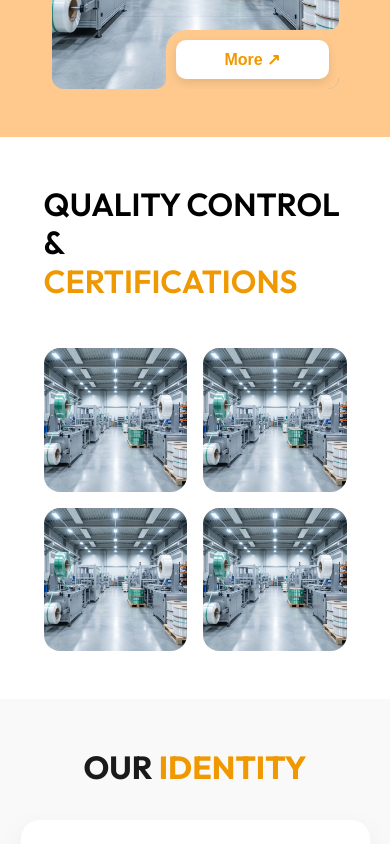
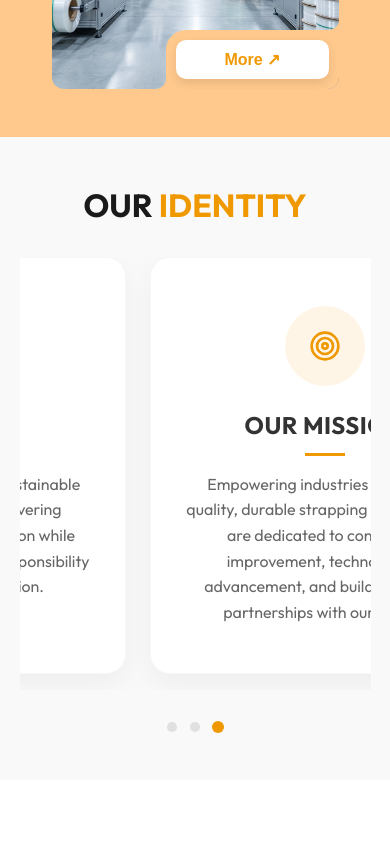
Before and after one commit to trivonotech/KARAM-PET---STRAP-INDUSTRIES, a Next.js app: page / in a window 390 px wide. Shown: the part 2480-3324 px from the top of the page. Built offline with nearby package versions, Linux system fonts and the light colour scheme; no server answers; the database is empty.

Commit message:
feat: implement responsive auto-swiping VisionMission carousel with pagination, refine mobile styles for WhyChooseUs and ContactUs, and remove QualityControl.

```diff
--- a/src/app/page.tsx
+++ b/src/app/page.tsx
@@ -21,7 +21,7 @@ export default function Home() {
         <About />
         <Industries />
         <Products />
-        <QualityControl />
+
         <VisionMission />
         <Catalogue />
         <WhyChooseUs />
--- a/src/components/ContactUs.module.css
+++ b/src/components/ContactUs.module.css
@@ -208,20 +208,24 @@
 @media (max-width: 900px) {
     .formSectionWrapper {
         justify-content: center;
-        padding: 1.5rem;
+        padding: 1rem;
+        /* Reduce padding to give form more width */
     }
 
     .contactSection {
-        padding: 3rem 0;
+        padding: 1rem 0;
+        /* Reduced top/bottom padding */
     }
 
     .formCard {
-        background: #fff;
-        /* Restore solid bg */
+        background: #ffffff !important;
+        /* Restore solid bg override */
         max-width: 100%;
-        padding: 1.5rem;
-        border-radius: 16px;
-        box-shadow: none;
+        padding: 1.5rem 1rem;
+        /* Reduced internal padding */
+        border-radius: 12px;
+        box-shadow: 0 4px 20px rgba(0, 0, 0, 0.1);
+        /* Add shadow for depth */
     }
 
     .cardShape {
@@ -237,6 +241,26 @@
         border-radius: 8px;
         padding: 1rem;
     }
+
+    .input,
+    .textarea {
+        padding: 0.6rem;
+        /* Slightly compacted */
+    }
+
+    .formGrid {
+        gap: 0.8rem;
+        margin-bottom: 0.8rem;
+    }
+
+    .formGroup {
+        gap: 0.3rem;
+    }
+
+    .heading {
+        margin-bottom: 1rem;
+        font-size: 2.2rem;
+    }
 }
 
 @media (max-width: 600px) {
--- a/src/components/VisionMission.module.css
+++ b/src/components/VisionMission.module.css
@@ -101,8 +101,26 @@
     transition: width 0.3s ease;
 }
 
-.card:hover .cardTitle::after {
-    width: 60px;
+/* Dots Pagination */
+.dotsContainer {
+    display: none;
+    justify-content: center;
+    gap: 0.8rem;
+    margin-top: 2rem;
+}
+
+.dot {
+    width: 10px;
+    height: 10px;
+    border-radius: 50%;
+    background-color: #e0e0e0;
+    cursor: pointer;
+    transition: all 0.3s ease;
+}
+
+.activeDot {
+    background-color: var(--primary);
+    transform: scale(1.2);
 }
 
 @media (max-width: 1024px) {
@@ -117,8 +135,28 @@
     }
 
     .grid {
-        grid-template-columns: 1fr;
-        gap: 2rem;
+        display: flex;
+        overflow-x: auto;
+        scroll-snap-type: x mandatory;
+        gap: 1.5rem;
+        padding-bottom: 1rem;
+        /* Hide scrollbar */
+        scrollbar-width: none;
+        -ms-overflow-style: none;
+        scroll-behavior: smooth;
+    }
+
+    .grid::-webkit-scrollbar {
+        display: none;
+    }
+
+    .card {
+        min-width: 100%;
+        scroll-snap-align: center;
+    }
+
+    .dotsContainer {
+        display: flex;
     }
 
     .section {
--- a/src/components/VisionMission.tsx
+++ b/src/components/VisionMission.tsx
@@ -1,7 +1,47 @@
-import React from 'react';
+"use client";
+import React, { useState, useRef, useEffect } from 'react';
 import styles from './VisionMission.module.css';
 
 const VisionMission = () => {
+    const [activeCard, setActiveCard] = useState(0);
+    const scrollRef = useRef<HTMLDivElement>(null);
+
+    // Auto-swipe functionality
+    useEffect(() => {
+        const interval = setInterval(() => {
+            // Only auto-swipe on mobile where grid is a flex container (overflowing)
+            // We can check this by seeing if scrollWidth > clientWidth
+            if (scrollRef.current && scrollRef.current.scrollWidth > scrollRef.current.clientWidth) {
+                const nextCard = (activeCard + 1) % 3; // Cycle through 0, 1, 2
+                scrollToCard(nextCard);
+            }
+        }, 3000); // Swipe every 3 seconds
+
+        return () => clearInterval(interval);
+    }, [activeCard]);
+
+    const handleScroll = () => {
+        if (scrollRef.current) {
+            const scrollLeft = scrollRef.current.scrollLeft;
+            const cardWidth = scrollRef.current.clientWidth;
+            const newActiveCard = Math.round(scrollLeft / cardWidth);
+            if (newActiveCard !== activeCard) {
+                setActiveCard(newActiveCard);
+            }
+        }
+    };
+
+    const scrollToCard = (index: number) => {
+        if (scrollRef.current) {
+            const cardWidth = scrollRef.current.clientWidth;
+            scrollRef.current.scrollTo({
+                left: index * cardWidth,
+                behavior: 'smooth'
+            });
+            setActiveCard(index);
+        }
+    };
+
     return (
         <section className={styles.section}>
             <div className={styles.container}>
@@ -11,7 +51,11 @@ const VisionMission = () => {
                     </h2>
                 </div>
 
-                <div className={styles.grid}>
+                <div
+                    className={styles.grid}
+                    ref={scrollRef}
+                    onScroll={handleScroll}
+                >
                     {/* Vision Card */}
                     <div className={styles.card}>
                         <div className={styles.iconWrapper}>
@@ -57,6 +101,17 @@ const VisionMission = () => {
                         </p>
                     </div>
                 </div>
+
+                {/* Pagination Dots */}
+                <div className={styles.dotsContainer}>
+                    {[0, 1, 2].map((index) => (
+                        <div
+                            key={index}
+                            className={`${styles.dot} ${activeCard === index ? styles.activeDot : ''}`}
+                            onClick={() => scrollToCard(index)}
+                        />
+                    ))}
+                </div>
             </div>
         </section>
     );
--- a/src/components/WhyChooseUs.module.css
+++ b/src/components/WhyChooseUs.module.css
@@ -80,14 +80,20 @@
 
 @media (max-width: 600px) {
     .featureGrid {
-        grid-template-columns: 1fr;
-        gap: 1.5rem;
+        grid-template-columns: repeat(2, 1fr);
+        gap: 1rem;
     }
 
     .featureCard {
-        aspect-ratio: 4/3;
-        /* Slightly taller than 16/9 for better text fit */
+        aspect-ratio: 3/4;
         width: 100%;
+    }
+
+    .textOverlay {
+        padding: 0.75rem;
+        font-size: 0.8rem;
+        min-height: 70px;
+        line-height: 1.3;
     }
 
     .wcuSection {
```
